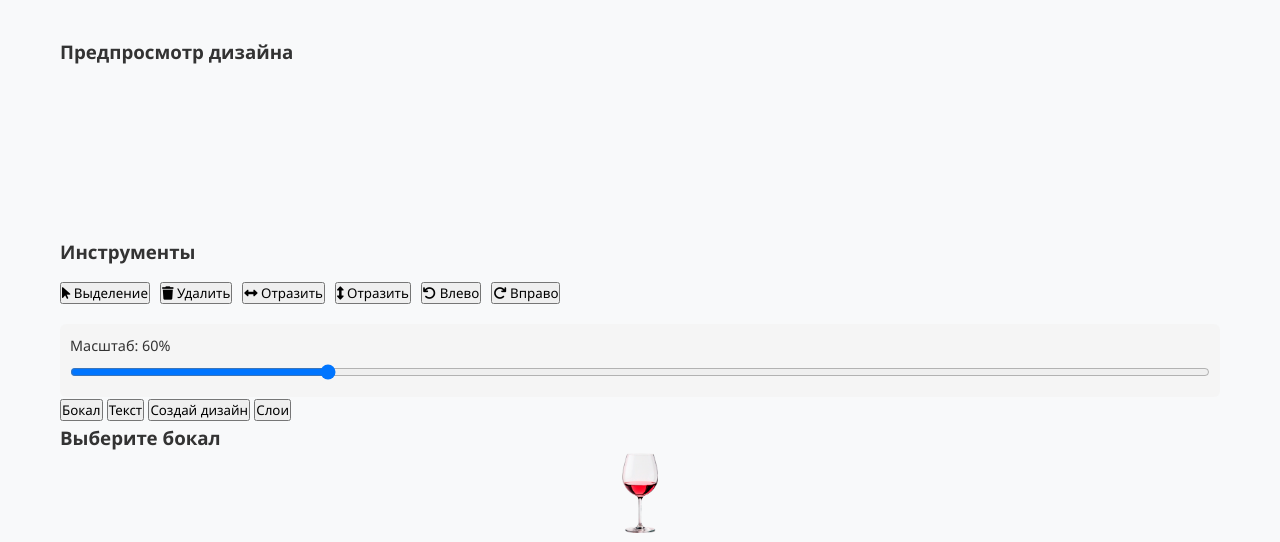
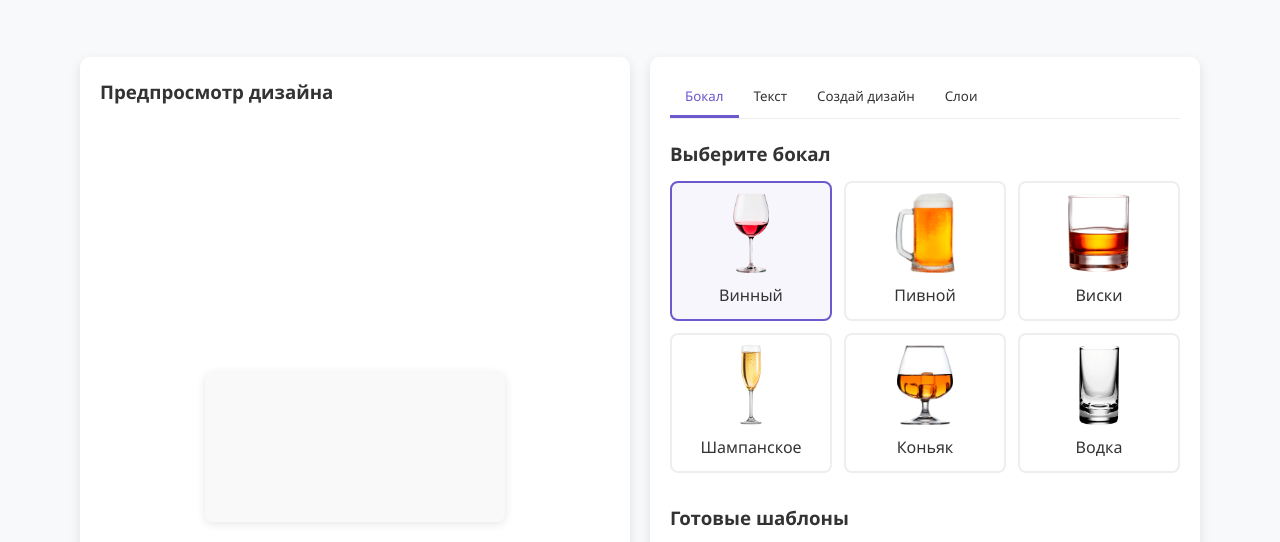
Before and after one commit to Obodokk/DankDoshCoin, a plain HTML site: page designer.html in a window 1280 px wide. Shown: the part 228-770 px from the top of the page. Drawn offline with Linux system fonts and the light colour scheme; a script that the page names is missing.

Commit message:
Update main.css

```diff
--- a/styles/main.css
+++ b/styles/main.css
@@ -10,6 +10,272 @@
   --gradient: linear-gradient(135deg, var(--primary), var(--secondary));
   --shadow: 0 4px 12px rgba(0, 0, 0, 0.1);
 }
+
+
+    .designer-wrapper {
+      display: flex;
+      flex-direction: column;
+      min-height: 100vh;
+    }
+
+    .designer-main {
+      flex: 1;
+      display: flex;
+      flex-direction: column;
+    }
+
+    .designer-container {
+      display: grid;
+      grid-template-columns: 1fr;
+      gap: 20px;
+      padding: 20px;
+      flex: 1;
+    }
+
+    @media (min-width: 992px) {
+      .designer-container {
+        grid-template-columns: 1fr 1fr;
+      }
+    }
+
+    .preview-container {
+      background: white;
+      border-radius: 10px;
+      box-shadow: var(--shadow);
+      padding: 20px;
+      display: flex;
+      flex-direction: column;
+      height: 100%;
+    }
+
+    #glass-preview-container {
+      flex: 2;
+      display: flex;
+      justify-content: center;
+      align-items: center;
+      overflow: hidden;
+      position: relative;
+    }
+
+    #glass-preview {
+      max-width: 100%;
+      max-height: 100%;
+      object-fit: contain;
+    }
+
+    .controls-container {
+      background: white;
+      border-radius: 10px;
+      box-shadow: var(--shadow);
+      padding: 20px;
+      height: 100%;
+    }
+
+    .controls-tabs {
+      display: flex;
+      border-bottom: 1px solid #eee;
+      margin-bottom: 20px;
+      overflow-x: auto;
+    }
+
+    .tab-btn {
+      padding: 10px 15px;
+      background: none;
+      border: none;
+      cursor: pointer;
+      font-weight: 500;
+      color: var(--text);
+      border-bottom: 3px solid transparent;
+      white-space: nowrap;
+    }
+
+    .tab-btn.active {
+      color: var(--primary);
+      border-bottom-color: var(--primary);
+    }
+
+    .tab-content {
+      display: none;
+    }
+
+    .tab-content.active {
+      display: block;
+    }
+
+    .glass-options, .template-options, .cliparts-options {
+      display: grid;
+      grid-template-columns: repeat(auto-fill, minmax(120px, 1fr));
+      gap: 12px;
+      margin: 12px 0;
+    }
+
+    .option-card {
+      border: 2px solid #eee;
+      border-radius: 8px;
+      padding: 10px;
+      cursor: pointer;
+      transition: all 0.3s ease;
+      text-align: center;
+    }
+
+    .option-card:hover, .option-card.selected {
+      border-color: var(--primary);
+    }
+
+    .option-card.selected {
+      background-color: rgba(106, 90, 205, 0.05);
+    }
+
+    .option-card img {
+      width: 100%;
+      height: 80px;
+      object-fit: contain;
+      margin-bottom: 10px;
+    }
+
+    .text-controls {
+      margin-top: 15px;
+      padding: 15px;
+      background: #f5f5f5;
+      border-radius: 6px;
+    }
+
+    .text-align-buttons {
+      display: flex;
+      gap: 10px;
+      margin-top: 10px;
+    }
+
+    .tool-button {
+      padding: 8px 12px;
+      background-color: var(--light);
+      border: none;
+      border-radius: 4px;
+      cursor: pointer;
+      transition: all 0.2s ease;
+      display: inline-flex;
+      align-items: center;
+      gap: 5px;
+    }
+
+    .tool-button:hover, .tool-button.active {
+      background-color: var(--primary);
+      color: white;
+    }
+
+    .color-picker {
+      display: flex;
+      align-items: center;
+      gap: 10px;
+      margin-top: 10px;
+      flex-wrap: wrap;
+    }
+
+    .color-option {
+      width: 25px;
+      height: 25px;
+      border-radius: 50%;
+      cursor: pointer;
+      border: 2px solid transparent;
+    }
+
+    .color-option.selected {
+      border-color: var(--dark);
+    }
+
+    .action-buttons {
+      display: flex;
+      gap: 15px;
+      margin-top: 30px;
+      flex-wrap: wrap;
+    }
+
+    .form-group {
+      margin-bottom: 15px;
+    }
+
+    .layers-panel {
+      margin-top: 20px;
+      padding: 15px;
+      background: #f5f5f5;
+      border-radius: 6px;
+      max-height: 200px;
+      overflow-y: auto;
+    }
+
+    .layer-item {
+      padding: 8px 12px;
+      margin-bottom: 5px;
+      background: white;
+      border-radius: 4px;
+      cursor: pointer;
+      display: flex;
+      justify-content: space-between;
+      align-items: center;
+    }
+
+    .layer-item.active {
+      background-color: var(--primary);
+      color: white;
+    }
+
+    .layer-item:hover {
+      background-color: #e6e6fa;
+    }
+
+    .layer-item.active:hover {
+      background-color: #5a4acd;
+    }
+
+    .zoom-controls {
+      margin-top: 15px;
+      padding: 15px;
+      background: #f5f5f5;
+      border-radius: 6px;
+    }
+
+    .zoom-slider {
+      width: 100%;
+      -webkit-appearance: none;
+      height: 8px;
+      border-radius: 4px;
+      background: #ddd;
+      outline: none;
+    }
+
+    .zoom-slider::-webkit-slider-thumb {
+      -webkit-appearance: none;
+      appearance: none;
+      width: 18px;
+      height: 18px;
+      border-radius: 50%;
+      background: var(--primary);
+      cursor: pointer;
+    }
+
+    .zoom-slider::-moz-range-thumb {
+      width: 18px;
+      height: 18px;
+      border-radius: 50%;
+      background: var(--primary);
+      cursor: pointer;
+    }
+
+    @media (max-width: 768px) {
+      .glass-options, .template-options, .cliparts-options {
+        grid-template-columns: repeat(auto-fill, minmax(100px, 1fr));
+      }
+
+      .controls-tabs {
+        flex-wrap: wrap;
+      }
+
+      .tab-btn {
+        padding: 8px 10px;
+        font-size: 0.9rem;
+      }
+    }
+
 
 * {
   margin: 0;
@@ -696,9 +962,28 @@ footer p {
     order: 1; /* Панель управления будет выше превью на мобильных */
   }
 }
+#glass-preview, #design-preview {
+    display: block;
+    margin: 0 auto;
+    background-color: #f9f9f9;
+    border-radius: 8px;
+    box-shadow: 0 2px 10px rgba(0,0,0,0.1);
+}
+
 #glass-preview {
   max-width: 100%;
   max-height: 100%;
   display: block;
   margin: 0 auto;
 }
+.loading-indicator {
+    position: absolute;
+    top: 50%;
+    left: 50%;
+    transform: translate(-50%, -50%);
+    z-index: 100;
+    background: rgba(255,255,255,0.9);
+    padding: 20px;
+    border-radius: 8px;
+    box-shadow: 0 2px 15px rgba(0,0,0,0.2);
+}
```
